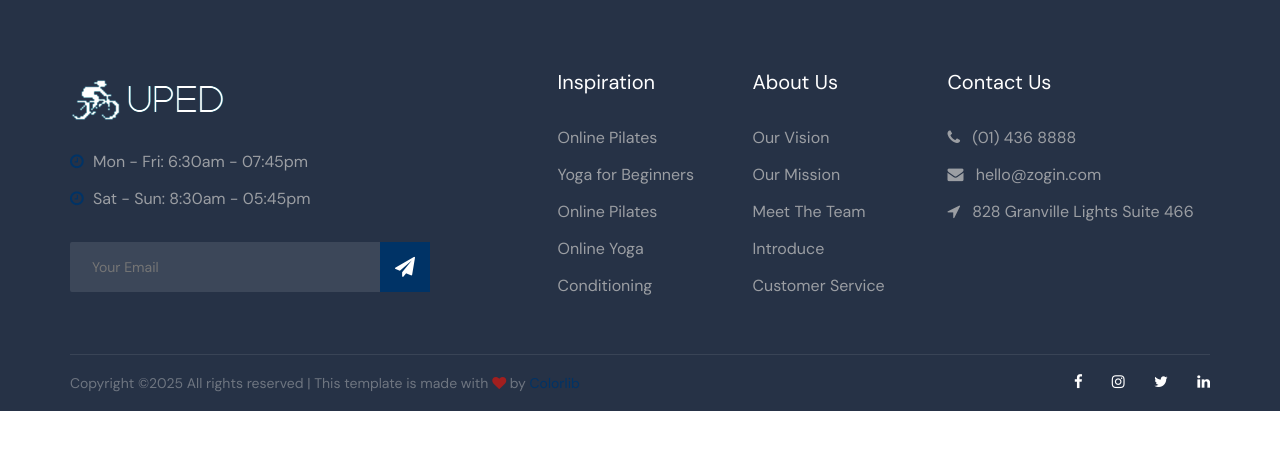
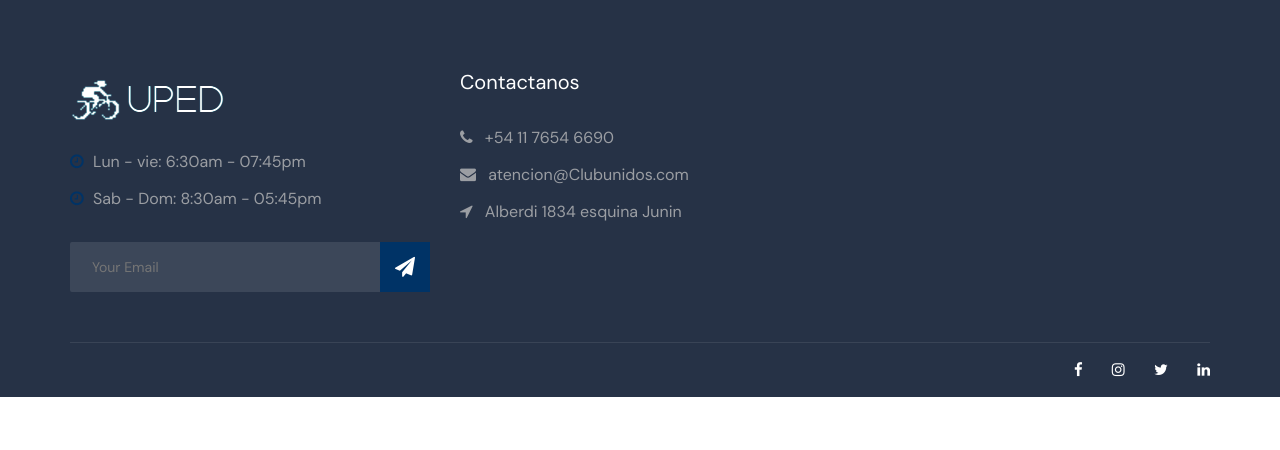
Before and after one commit to LukitasF1809/TP2, a Flask app: template TP2/templates/base.html in a window 1280 px wide. Shown: the part 176-626 px from the top of the page. Run offline with Flask 3, Linux system fonts and the light colour scheme; the template is opened without the code that fills it, so the values that code supplies are empty; some libraries are stand-ins or nearby versions.

Commit message:
Actualizacion index

```diff
--- a/TP2/templates/base.html
+++ b/TP2/templates/base.html
@@ -147,8 +147,8 @@
                     <div class="footer__about">
                         <img src="{{url_for ('static' , filename='img/footer-logo.png') }}" alt="footer-logo.png">
                         <ul>
-                            <li><i class="fa fa-clock-o"></i> Mon - Fri: 6:30am - 07:45pm</li>
-                            <li><i class="fa fa-clock-o"></i> Sat - Sun: 8:30am - 05:45pm</li>
+                            <li><i class="fa fa-clock-o"></i> Lun - vie: 6:30am - 07:45pm</li>
+                            <li><i class="fa fa-clock-o"></i> Sab - Dom: 8:30am - 05:45pm</li>
                         </ul>
                         <form action="#" class="subscribe-form">
                             <input type="text" placeholder="Your Email">
@@ -156,37 +156,14 @@
                         </form>
                     </div>
                 </div>
-                <div class="col-lg-2 offset-lg-1 col-md-3 col-sm-6">
-                    <div class="footer__widget">
-                        <h5>Inspiration</h5>
-                        <ul>
-                            <li><a href="#">Online Pilates</a></li>
-                            <li><a href="#">Yoga for Beginners</a></li>
-                            <li><a href="#">Online Pilates</a></li>
-                            <li><a href="#">Online Yoga</a></li>
-                            <li><a href="#">Conditioning</a></li>
-                        </ul>
-                    </div>
-                </div>
-                <div class="col-lg-2 col-md-3 col-sm-6">
-                    <div class="footer__widget">
-                        <h5>About Us</h5>
-                        <ul>
-                            <li><a href="#">Our Vision</a></li>
-                            <li><a href="#">Our Mission</a></li>
-                            <li><a href="#">Meet The Team</a></li>
-                            <li><a href="#">Introduce</a></li>
-                            <li><a href="#">Customer Service</a></li>
-                        </ul>
-                    </div>
-                </div>
+
                 <div class="col-lg-3 col-md-6 col-sm-6">
                     <div class="footer__widget">
-                        <h5>Contact Us</h5>
+                        <h5>Contactanos</h5>
                         <ul class="footer-address">
-                            <li><i class="fa fa-phone"></i> (01) 436 8888</li>
-                            <li><i class="fa fa-envelope"></i> hello@zogin.com</li>
-                            <li><i class="fa fa-location-arrow"></i> 828 Granville Lights Suite 466</li>
+                            <li><i class="fa fa-phone"></i> +54 11 7654 6690</li>
+                            <li><i class="fa fa-envelope"></i> atencion@Clubunidos.com</li>
+                            <li><i class="fa fa-location-arrow"></i> Alberdi 1834 esquina Junin</li>
                         </ul>
                     </div>
                 </div>
@@ -195,9 +172,7 @@
                 <div class="row">
                     <div class="col-lg-6 col-md-6 col-sm-6">
                         <!-- Link back to Colorlib can't be removed. Template is licensed under CC BY 3.0. -->
-                        <div class="footer__copyright__text">
-                            <p>Copyright &copy;<script>document.write(new Date().getFullYear());</script> All rights reserved | This template is made with <i class="fa fa-heart" aria-hidden="true"></i> by <a href="https://colorlib.com" target="_blank">Colorlib</a></p>
-                        </div>
+
                         <!-- Link back to Colorlib can't be removed. Template is licensed under CC BY 3.0. -->
                     </div>
                     <div class="col-lg-6 col-md-6 col-sm-6">
--- a/TP2/templates/index.html
+++ b/TP2/templates/index.html
@@ -1,9 +1,9 @@
-<!DOCTYPE html>
-<html lang="zxx">
 
 
+{% extends "base.html" %}
+{% block title %}Inicio{% endblock %}
 
-<!------------------------ ESTO VA EN EL BASE TAMBIEN [fin] ------------------->
+{% block content %}
 
     <!-- Hero Section Begin -->
     <section class="hero">
```
